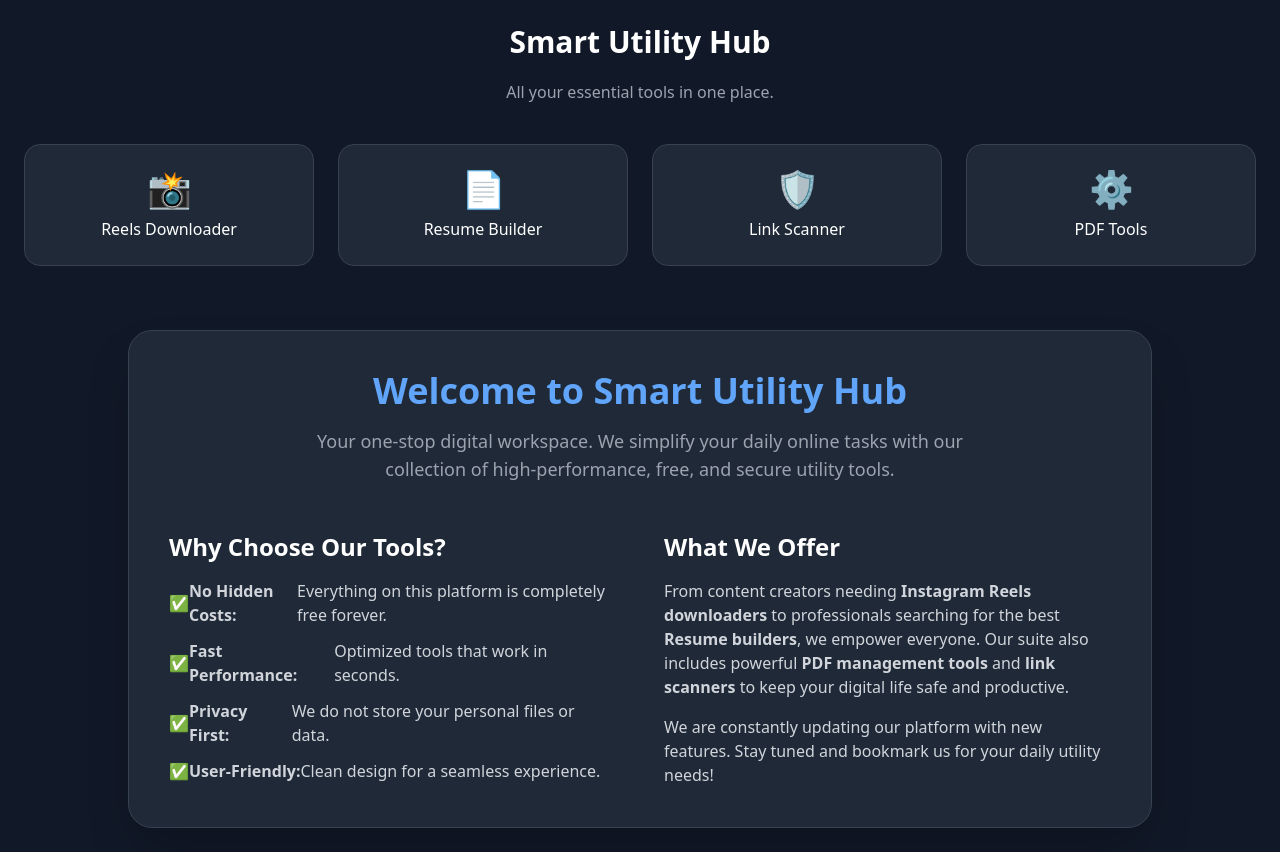
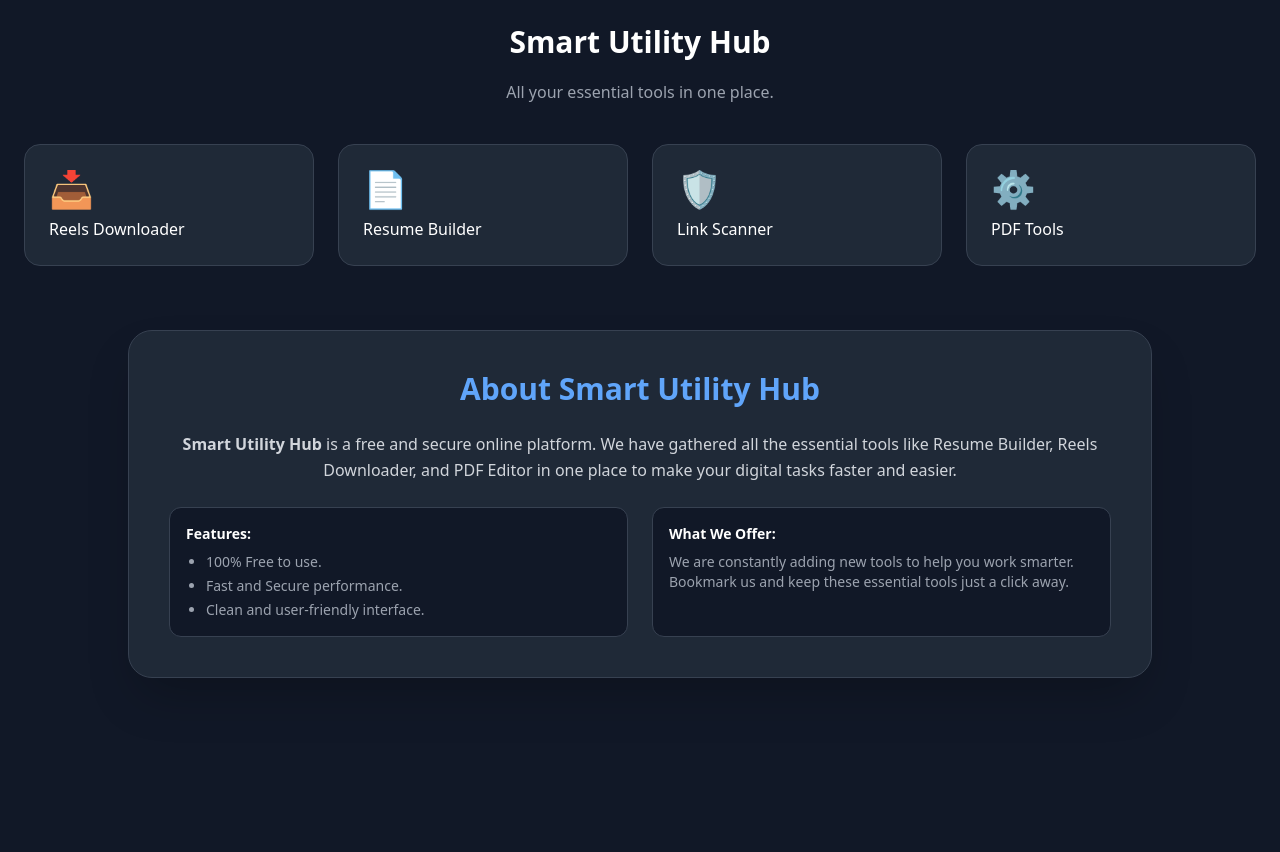
Before and after one commit to ommore007/smartutilityhub, a plain HTML site: page index.html in a window 1280 px wide. After the commit the page ends 800 px from the top, so only its background shows below. Drawn offline with nearby package versions, Linux system fonts and the light colour scheme.

Commit message:
Update index.html

```diff
--- a/index.html
+++ b/index.html
@@ -1,14 +1,21 @@
 <!DOCTYPE html>
-<html lang="mr">
+<html lang="en">
 <head>
+    <script async src="https://www.googletagmanager.com/gtag/js?id=G-RCK09R1QWR"></script>
+    <script>
+      window.dataLayer = window.dataLayer || [];
+      function gtag(){dataLayer.push(arguments);}
+      gtag('js', new Date());
+
+      gtag('config', 'G-RCK09R1QWR');
+    </script>
+
     <meta charset="UTF-8">
     <meta name="viewport" content="width=device-width, initial-scale=1.0">
-    <title>Free Resume Builder, Insta Reels Downloader & PDF Editor | Smart Utility Hub</title>
-    <meta name="description" content="Use Smart Utility Hub for free resume builder, Instagram reels downloader, and online PDF editor tools. All-in-one free utility tools.">
-    <meta name="keywords" content="Free Resume Builder, Insta Reels Downloader, PDF Editor, Online Utility Tools, Smart Utility Hub">
-
-    <meta name="google-site-verification" content="6wYogj_AxucpHvSjXghrBUkSEVqpQI4es0E1SerifHo" />
-
+    <title>Smart Utility Hub | Free Tools, Reels Downloader & Resume Builder</title>
+    <meta name="description" content="Smart Utility Hub - A free, fast, and secure platform for Resume Builder, Instagram Reels Downloader, PDF Tools, and Link Scanners. Your one-stop digital workspace.">
+    <meta name="keywords" content="Free Resume Builder, Insta Reels Downloader, PDF Editor, Online Utility, Smart Utility Hub">
+    <meta name="google-site-verification" content="6wYogj_AxucpHvSjXghrBUkSEVqpJI4es0E1SerifHo" />
     <script src="https://cdn.tailwindcss.com"></script>
 </head>
 <body class="bg-gray-900 text-white p-6">
@@ -17,53 +24,42 @@
     <p class="text-center mb-10 text-gray-400">All your essential tools in one place.</p>
 
     <div class="grid grid-cols-2 md:grid-cols-4 gap-6">
-        <a href="https://snapsave.app" target="_blank" class="bg-gray-800 p-6 rounded-2xl border border-gray-700 hover:border-blue-500 transition cursor-pointer text-center">
-            <h2 class="text-4xl mb-2">📸</h2>
+        <a href="https://snapsave.app" target="_blank" class="bg-gray-800 p-6 rounded-2xl border border-gray-700 hover:border-gray-500 transition">
+            <h2 class="text-4xl mb-2">📥</h2>
             <p>Reels Downloader</p>
         </a>
-
-        <a href="https://www.canva.com/resumes" target="_blank" class="bg-gray-800 p-6 rounded-2xl border border-gray-700 hover:border-blue-500 transition cursor-pointer text-center">
+        <a href="https://www.canva.com/resumes" target="_blank" class="bg-gray-800 p-6 rounded-2xl border border-gray-700 hover:border-gray-500 transition">
             <h2 class="text-4xl mb-2">📄</h2>
             <p>Resume Builder</p>
         </a>
-
-        <a href="https://www.virustotal.com" target="_blank" class="bg-gray-800 p-6 rounded-2xl border border-gray-700 hover:border-blue-500 transition cursor-pointer text-center">
+        <a href="https://www.virustotal.com" target="_blank" class="bg-gray-800 p-6 rounded-2xl border border-gray-700 hover:border-gray-500 transition">
             <h2 class="text-4xl mb-2">🛡️</h2>
             <p>Link Scanner</p>
         </a>
-
-        <a href="https://www.ilovepdf.com" target="_blank" class="bg-gray-800 p-6 rounded-2xl border border-gray-700 hover:border-blue-500 transition cursor-pointer text-center">
+        <a href="https://www.ilovepdf.com" target="_blank" class="bg-gray-800 p-6 rounded-2xl border border-gray-700 hover:border-gray-500 transition">
             <h2 class="text-4xl mb-2">⚙️</h2>
             <p>PDF Tools</p>
         </a>
     </div>
 
     <section class="max-w-5xl mx-auto mt-16 p-10 bg-gray-800 rounded-3xl border border-gray-700 shadow-2xl">
-        <div class="text-center mb-12">
-            <h2 class="text-4xl font-extrabold text-blue-400 mb-4">Welcome to Smart Utility Hub</h2>
-            <p class="text-gray-400 text-lg max-w-2xl mx-auto">
-                Your one-stop digital workspace. We simplify your daily online tasks with our collection of high-performance, free, and secure utility tools.
-            </p>
-        </div>
-
-        <div class="grid md:grid-cols-2 gap-12 text-gray-300">
-            <div>
-                <h3 class="text-2xl font-bold text-white mb-4">Why Choose Our Tools?</h3>
-                <ul class="space-y-3">
-                    <li class="flex items-center">✅ <strong>No Hidden Costs:</strong> Everything on this platform is completely free forever.</li>
-                    <li class="flex items-center">✅ <strong>Fast Performance:</strong> Optimized tools that work in seconds.</li>
-                    <li class="flex items-center">✅ <strong>Privacy First:</strong> We do not store your personal files or data.</li>
-                    <li class="flex items-center">✅ <strong>User-Friendly:</strong> Clean design for a seamless experience.</li>
+        <h2 class="text-3xl font-bold text-blue-400 mb-6 text-center">About Smart Utility Hub</h2>
+        <p class="text-gray-300 mb-6 text-center leading-relaxed">
+            <strong>Smart Utility Hub</strong> is a free and secure online platform.
+            We have gathered all the essential tools like Resume Builder, Reels Downloader, and PDF Editor in one place to make your digital tasks faster and easier.
+        </p>
+        <div class="grid md:grid-cols-2 gap-6 text-gray-400 text-sm">
+            <div class="bg-gray-900 p-4 rounded-xl border border-gray-700">
+                <h4 class="font-bold text-white mb-2">Features:</h4>
+                <ul class="list-disc pl-5 space-y-1">
+                    <li>100% Free to use.</li>
+                    <li>Fast and Secure performance.</li>
+                    <li>Clean and user-friendly interface.</li>
                 </ul>
             </div>
-            <div>
-                <h3 class="text-2xl font-bold text-white mb-4">What We Offer</h3>
-                <p class="mb-4">
-                    From content creators needing <strong>Instagram Reels downloaders</strong> to professionals searching for the best <strong>Resume builders</strong>, we empower everyone. Our suite also includes powerful <strong>PDF management tools</strong> and <strong>link scanners</strong> to keep your digital life safe and productive.
-                </p>
-                <p>
-                    We are constantly updating our platform with new features. Stay tuned and bookmark us for your daily utility needs!
-                </p>
+            <div class="bg-gray-900 p-4 rounded-xl border border-gray-700">
+                <h4 class="font-bold text-white mb-2">What We Offer:</h4>
+                <p>We are constantly adding new tools to help you work smarter. Bookmark us and keep these essential tools just a click away.</p>
             </div>
         </div>
     </section>
```
